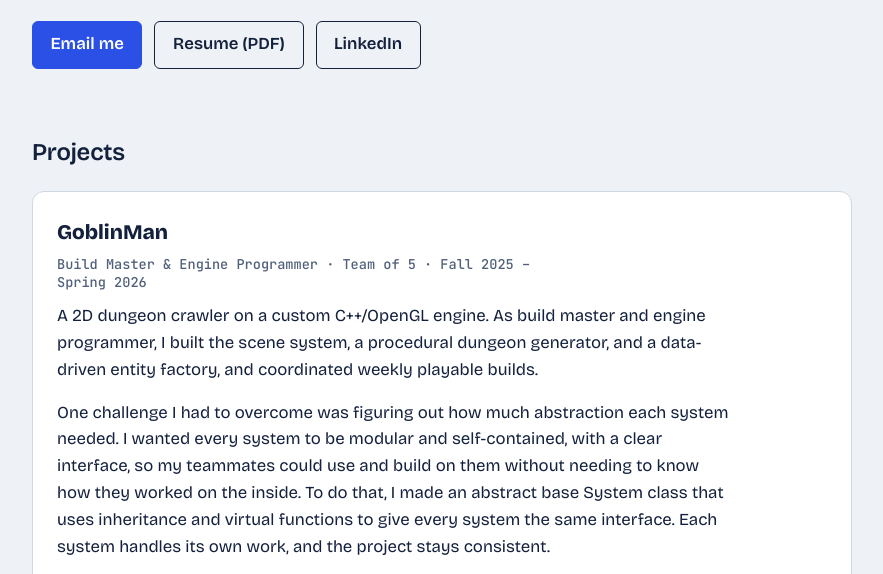
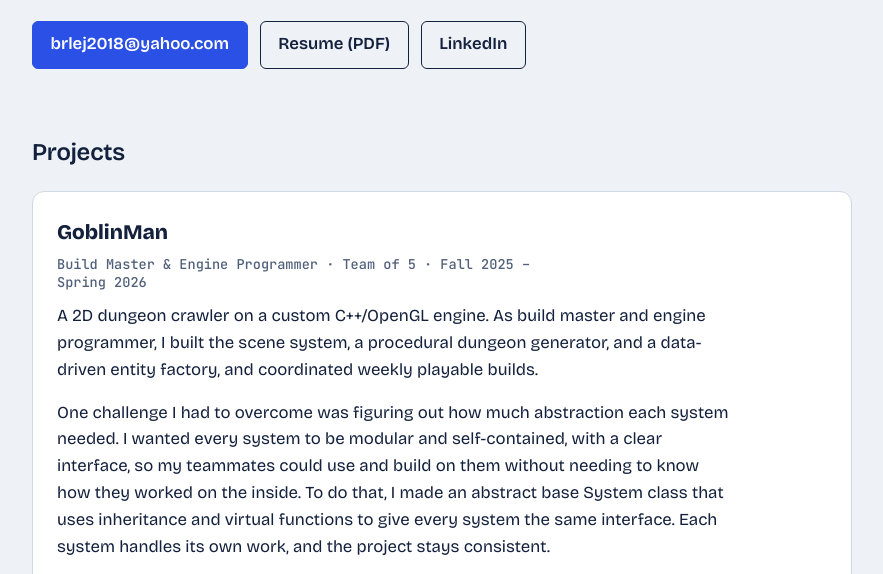
Before and after one commit to BLejune/BLejune.github.io, a plain HTML site: page index.html in a window 1280 px wide. Shown: the part 210-784 px from the top of the page, without its empty margins (198-1081 px from the left). Drawn offline with nearby package versions, Linux system fonts and the light colour scheme.

Commit message:
Change email link text to display email address

```diff
--- a/index.html
+++ b/index.html
@@ -59,7 +59,7 @@ footer{margin-top:4rem;color:var(--muted);font-size:.95rem}
     <h1>Hi, I’m Brandon Lejune.</h1>
     <p class="lede">Computer Science and Game Design student at DigiPen, looking for a software engineering internship. I build engine and gameplay systems in C++ and C#.</p>
     <div class="links">
-      <a class="btn primary" href="mailto:brlej2018@yahoo.com">Email me</a>
+      <a class="btn primary" href="mailto:brlej2018@yahoo.com">brlej2018@yahoo.com</a>
       <a class="btn" href="Brandon_Lejune_Resume.pdf">Resume (PDF)</a>
       <a class="btn" href="https://www.linkedin.com/in/brandon-lejune-02a049444/">LinkedIn</a>
     </div>
```
